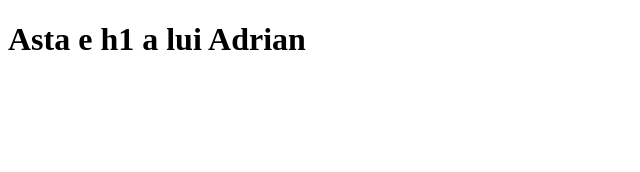
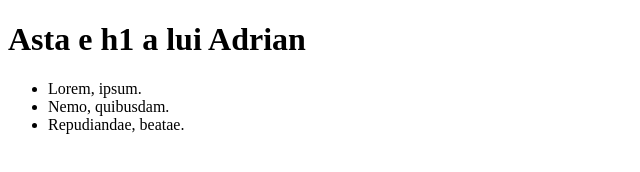
Before and after one commit to framer123/front_sper_final, a plain HTML site: page index.html in a window 1280 px wide. Shown: the whole page, without its empty margins (0-640 px from the left). Drawn offline with Linux system fonts and the light colour scheme.

Commit message:
am adugat o lista cu 3 randuri

```diff
--- a/index.html
+++ b/index.html
@@ -9,6 +9,11 @@
 
 <body>
     <h1>Asta e h1 a lui Adrian</h1>
+    <ul>
+        <li>Lorem, ipsum.</li>
+        <li>Nemo, quibusdam.</li>
+        <li>Repudiandae, beatae.</li>
+    </ul>
 </body>
 
 </html>
```
